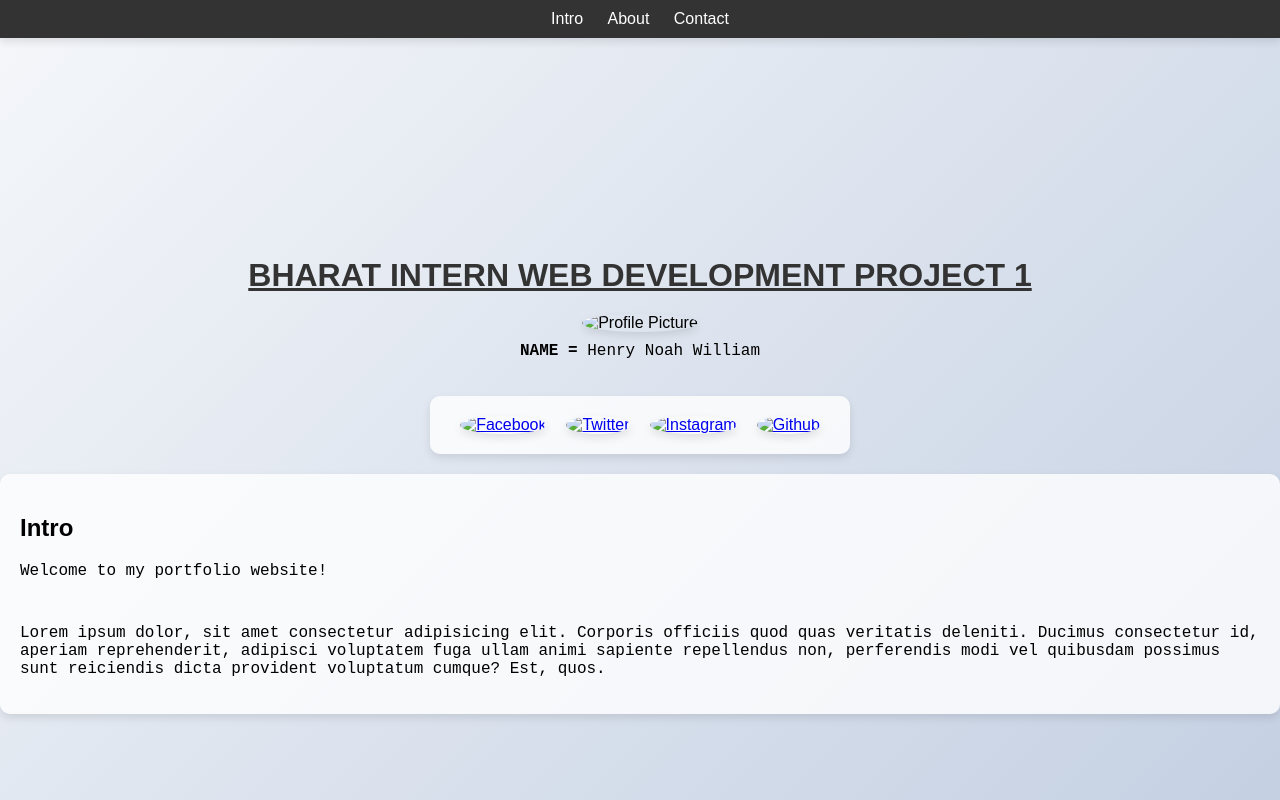
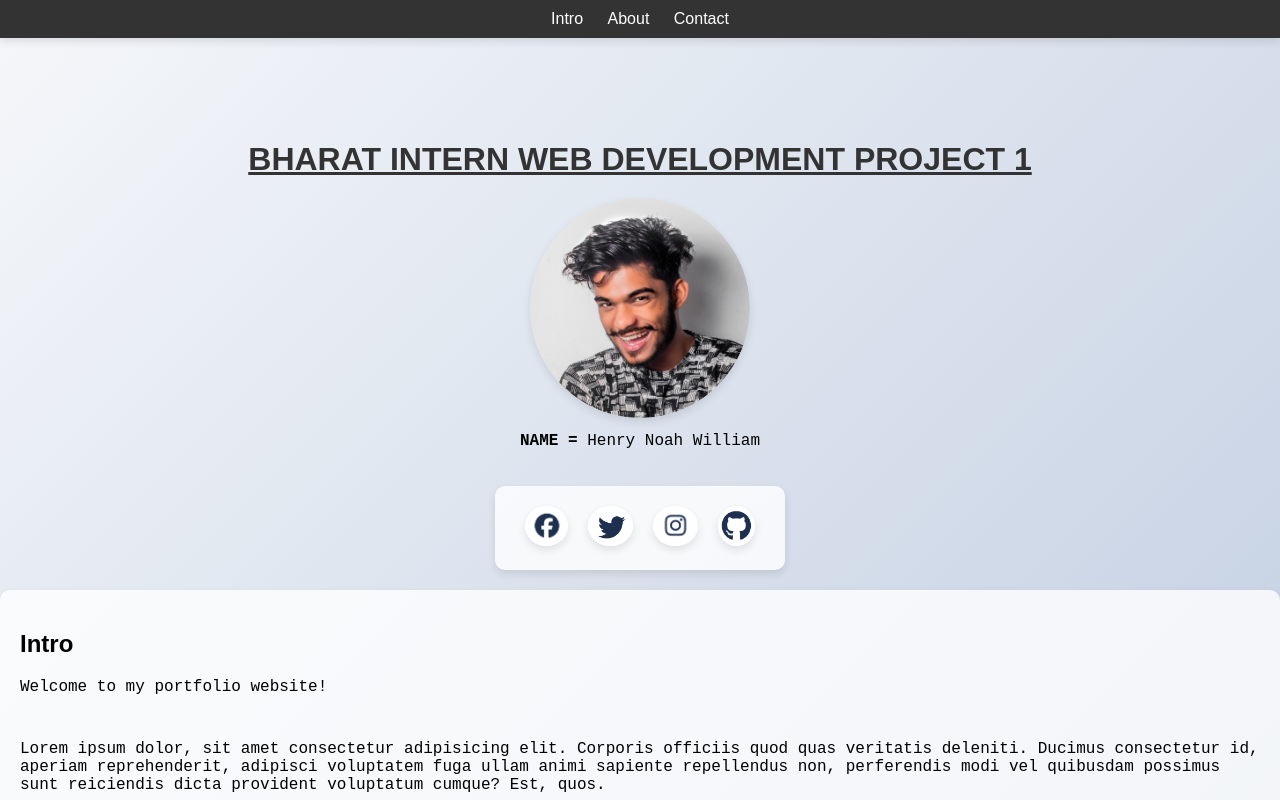
Before and after one commit to Pratyakshgupta887qwert/Bharat-intern-BASIC-WEB-DEVELOPEMENT-PROJECT-1, a plain HTML site: page index.html in a window 1280 px wide. Shown: the top 800 px of the page. Drawn offline with Linux system fonts and the light colour scheme.

Commit message:
Update index.html

```diff
--- a/index.html
+++ b/index.html
@@ -168,15 +168,15 @@
 
     <div class="content">
         <h1><u>BHARAT INTERN WEB DEVELOPMENT PROJECT 1</u></h1>
-        <img src="profile-pic-2.png" id="profile-pic" alt="Profile Picture">
+        <img src="PORTFOLIO WEBSITE PROJECT 1/profile-pic-2.png" id="profile-pic" alt="Profile Picture">
         <p><b>NAME =</b> Henry Noah William</p>
     </div>
     <!-- Social Media Section -->
     <section class="social-media">
-        <a target="_blank" href="https://facebook.com"><img src="facebbok.png" alt="Facebook"></a>
-        <a target="_blank" href="https://twitter.com"><img src="twitter.png" alt="Twitter"></a>
-        <a target="_blank" href="https://instagram.com"><img src="inta.png" alt="Instagram"></a>
-        <a target="_blank" href="https://github.com"><img src="git (1).png" alt="Github"></a>
+        <a target="_blank" href="https://facebook.com"><img src="PORTFOLIO WEBSITE PROJECT 1/facebbok.png" alt="Facebook"></a>
+        <a target="_blank" href="https://twitter.com"><img src="PORTFOLIO WEBSITE PROJECT 1/twitter.png" alt="Twitter"></a>
+        <a target="_blank" href="https://instagram.com"><img src="PORTFOLIO WEBSITE PROJECT 1/inta.png" alt="Instagram"></a>
+        <a target="_blank" href="https://github.com"><img src="PORTFOLIO WEBSITE PROJECT 1/git (1).png" alt="Github"></a>
         <!-- Add more social media icons as needed -->
     </section>
     <!-- Intro Section -->
```
